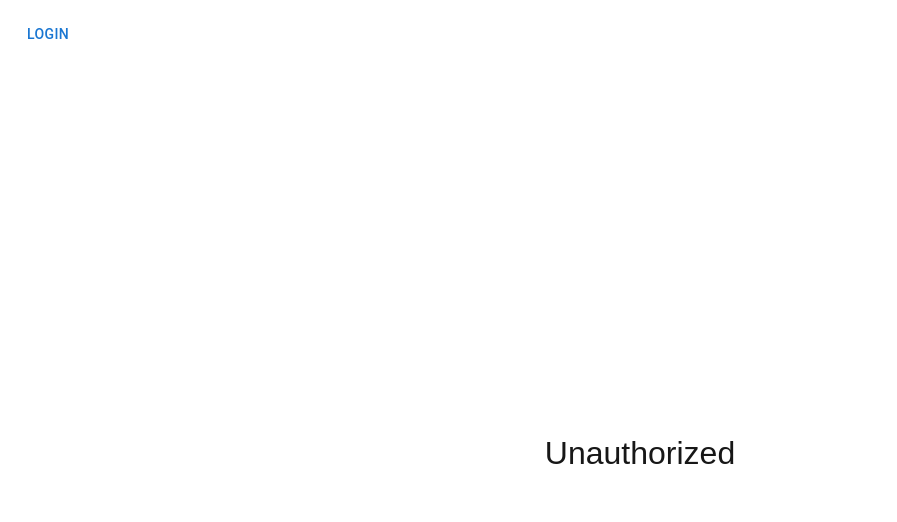
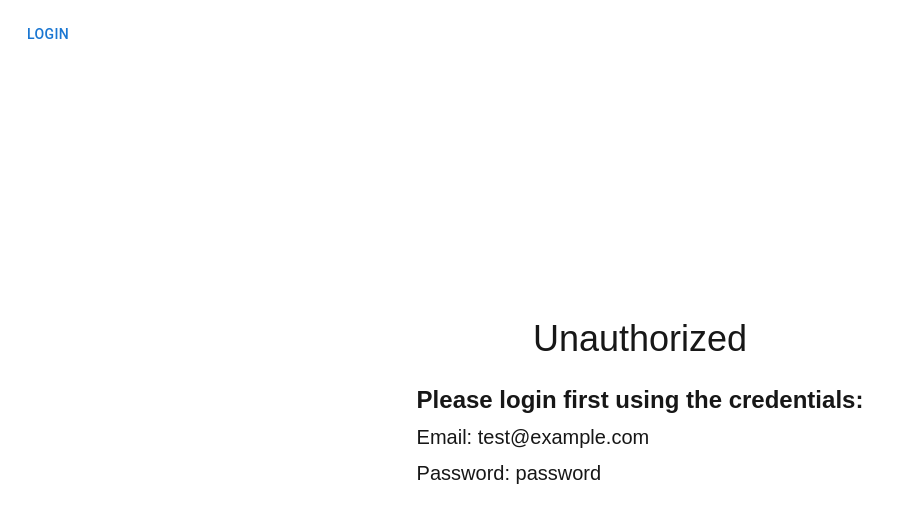
Before and after one commit to maher-saleh/applicant-tracking-system, a Next.js app in the folder frontend/: page /dashboard in a window 1280 px wide. Shown: the top 522 px of the page, without its empty margins (0-897 px from the left). Built offline with nearby package versions, Linux system fonts and the light colour scheme.

Commit message:
UI update

```diff
--- a/frontend/src/app/dashboard/page.tsx
+++ b/frontend/src/app/dashboard/page.tsx
@@ -102,7 +102,25 @@
       if (!token) return (
         <>
         <Button onClick={() => router.push('/login')}>Login</Button>
-        <Box sx={{ display: 'flex', gap: 2, justifyContent: 'center', alignItems: 'center', minHeight: '100vh', fontSize: '2rem' }}>Unauthorized</Box>
+        <Box sx={{ display: 'flex',
+                    gap: 2,
+                    justifyContent: 'center',
+                    alignItems: 'center',
+                    minHeight: 'calc(100% - 2em)',
+                    fontSize: '36px',
+                    flexDirection: 'column',
+                    maxWidth: '90vw',
+                    margin: 'auto'
+          }}>
+          Unauthorized
+          <p style={{ fontSize: '24px', fontWeight: 'bold' }}>
+            Please login first using the credentials:<br/>
+            <span style={{ fontSize: '20px', fontWeight: 'normal' }}>
+              Email: test@example.com<br/>
+              Password: password
+            </span>
+          </p>
+        </Box>
         </>
       );
 
--- a/frontend/src/app/layout.tsx
+++ b/frontend/src/app/layout.tsx
@@ -24,8 +24,8 @@ export default function RootLayout({
   children: React.ReactNode;
 }>) {
   return (
-    <html lang="en">
-      <body
+    <html lang="en" style={{ height: '100%' }}>
+      <body style={{ height: '100%' }}
         className={`${geistSans.variable} ${geistMono.variable} antialiased`}
       >
         <Providers>{children}</Providers>
```
